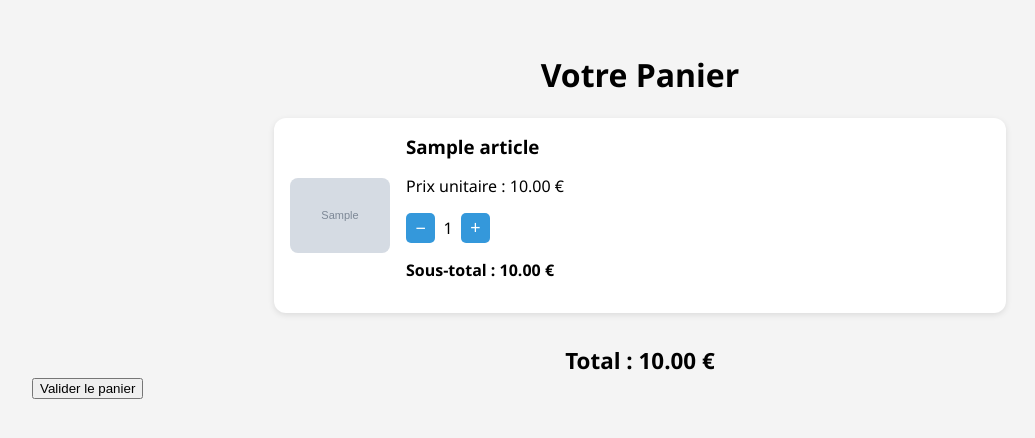
After one commit to VeldrX/PHP_Site_e-commerce, a PHP site: page /cart.php in a window 1280 px wide. The commit adds this page. Shown: the top 438 px of the page, without its empty margins (0-1035 px from the left). Run offline with PHP 8.4, Linux system fonts and the light colour scheme; the visitor is signed in with stand-in values (Sample User, id 1); tables that the repository leaves empty or names only in its code hold one stand-in row (values such as "Sample post"); grey boxes marked "Sample" are stand-in pictures.

Commit message:
cart and validate

```diff
--- /dev/null
+++ b/cart.php
@@ -0,0 +1,160 @@
+<?php
+session_start();
+
+if (!isset($_SESSION['user_id'])) {
+    header('Location: login.php');
+    exit();
+}
+
+$pdo = new PDO("mysql:host=localhost;dbname=php_exam_db;charset=utf8", "root", "");
+
+$userId = $_SESSION['user_id'];
+
+$stmt = $pdo->prepare("
+    SELECT a.Id, a.Name, a.Price, a.Image,
+           COUNT(c.IdArticle) AS Quantity,
+           IFNULL(s.NbrInStock, 0) AS NbrInStock
+    FROM cart c
+    JOIN article a ON a.Id = c.IdArticle
+    LEFT JOIN stock s ON s.IdArticle = a.Id
+    WHERE c.IdUser = :userId
+    GROUP BY a.Id
+");
+
+$stmt->execute(['userId' => $userId]);
+$items = $stmt->fetchAll(PDO::FETCH_ASSOC);
+
+$total = 0;
+?>
+
+<!DOCTYPE html>
+<html lang="fr">
+
+<head>
+    <meta charset="UTF-8">
+    <title>Votre Panier</title>
+    <style>
+        body {
+            font-family: 'Segoe UI', sans-serif;
+            background-color: #f4f4f4;
+            padding: 2rem;
+            margin: 0;
+        }
+
+        h1,
+        h2 {
+            text-align: center;
+        }
+
+        .cart-item {
+            background-color: white;
+            border-radius: 12px;
+            padding: 1rem;
+            margin: 1rem auto;
+            display: flex;
+            gap: 1rem;
+            align-items: center;
+            max-width: 700px;
+            box-shadow: 0 2px 6px rgba(0, 0, 0, 0.1);
+        }
+
+        .cart-item img {
+            width: 100px;
+            height: auto;
+            border-radius: 8px;
+        }
+
+        .cart-details {
+            flex: 1;
+        }
+
+        .cart-details h3 {
+            margin: 0 0 0.5rem 0;
+        }
+
+        .quantity-control {
+            display: flex;
+            align-items: center;
+            gap: 0.5rem;
+            margin: 0.5rem 0;
+        }
+
+        .quantity-control form {
+            display: inline;
+        }
+
+        .quantity-control button {
+            padding: 0.3rem 0.6rem;
+            font-size: 1.1rem;
+            background-color: #3498db;
+            border: none;
+            color: white;
+            border-radius: 5px;
+            cursor: pointer;
+        }
+
+        .quantity-control button[disabled] {
+            background-color: #ccc;
+            cursor: not-allowed;
+        }
+
+        .subtotal {
+            font-weight: bold;
+        }
+
+        .total {
+            text-align: center;
+            font-size: 1.4rem;
+            margin-top: 2rem;
+            font-weight: bold;
+        }
+
+        .empty-message {
+            text-align: center;
+            font-size: 1.2rem;
+            margin-top: 2rem;
+        }
+    </style>
+</head>
+
+<body>
+
+    <h1>Votre Panier</h1>
+
+    <?php if (empty($items)) : ?>
+        <p class="empty-message">Votre panier est vide.</p>
+    <?php else: ?>
+        <?php foreach ($items as $item): ?>
+            <div class="cart-item">
+                <img src="uploads/articles/<?= htmlspecialchars($item['Image']) ?>" alt="<?= htmlspecialchars($item['Name']) ?>">
+                <div class="cart-details">
+                    <h3><?= htmlspecialchars($item['Name']) ?></h3>
+                    <p>Prix unitaire : <?= number_format($item['Price'], 2) ?> €</p>
+                    <div class="quantity-control">
+                        <form action="update_cart.php" method="post">
+                            <input type="hidden" name="action" value="decrease">
+                            <input type="hidden" name="article_id" value="<?= $item['Id'] ?>">
+                            <button type="submit">−</button>
+                        </form>
+                        <span><?= $item['Quantity'] ?></span>
+                        <form action="update_cart.php" method="post">
+                            <input type="hidden" name="action" value="increase">
+                            <input type="hidden" name="article_id" value="<?= $item['Id'] ?>">
+                            <button type="submit" <?= $item['Quantity'] >= $item['NbrInStock'] ? 'disabled' : '' ?>>+</button>
+                        </form>
+                    </div>
+                    <p class="subtotal">Sous-total : <?= number_format($item['Price'] * $item['Quantity'], 2) ?> €</p>
+                </div>
+            </div>
+            <?php $total += $item['Price'] * $item['Quantity']; ?>
+        <?php endforeach; ?>
+
+        <div class="total">Total : <?= number_format($total, 2) ?> €</div>
+        <form action="cart/validate.php" method="get">
+            <button type="submit">Valider le panier</button>
+        </form>
+    <?php endif; ?>
+
+</body>
+
+</html>
--- a/index.php
+++ b/index.php
@@ -130,6 +130,8 @@ $articles = $query->fetchAll(PDO::FETCH_ASSOC);
                     <button type="submit" class="disconnect-button">Disconnect</button>
                 </form>
                 <a href="sell.php"><button type="button" class="disconnect-button">Sell Articles</button></a>
+                <a href="cart.php"><button type="button" class="disconnect-button">🛒 Panier</button></a>
+
             <?php else: ?>
                 <div class="auth-buttons">
                     <a href="login.php">Login</a>
```
Also changed, not shown: cart/validate.php (added, +193 -0 lines), update_cart.php (added, +44 -0 lines).
